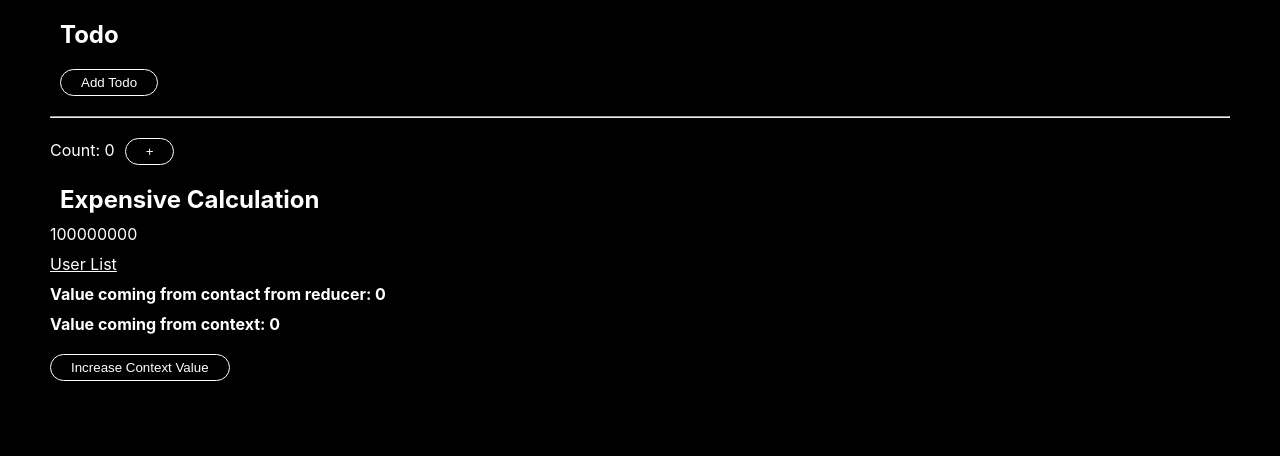
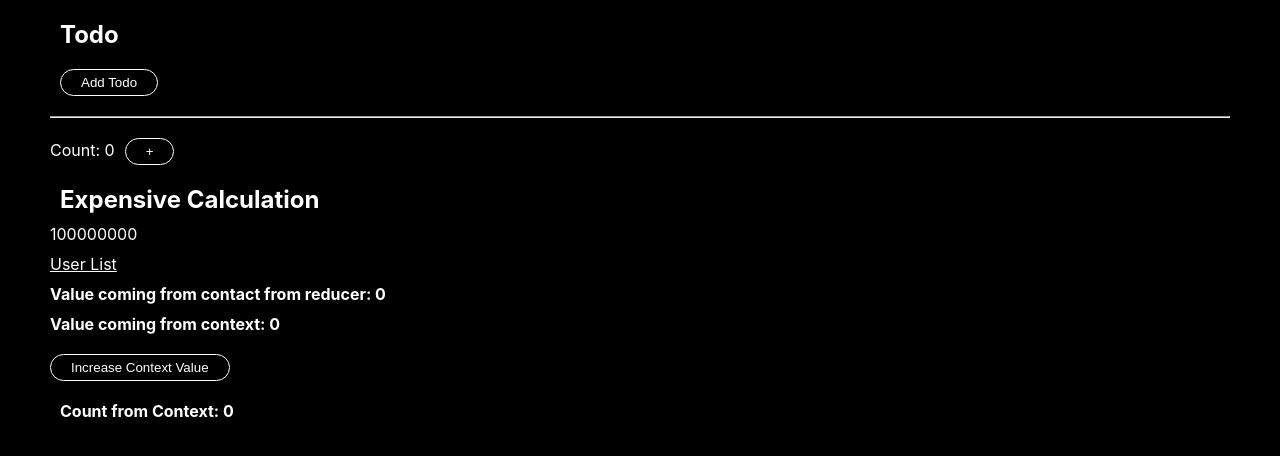
Before and after one commit to Kishan-Kumar-Zalavadia/React-Practice, a React (Create React App) app: page /todo in a window 1280 px wide. Shown: the top 456 px of the page. Built offline with nearby package versions, Linux system fonts and the light colour scheme.

Commit message:
Using useContext in other components without prpos

```diff
--- a/src/components/UserCard.jsx
+++ b/src/components/UserCard.jsx
@@ -1,10 +1,12 @@
-import React from "react";
+import React, { useContext } from "react";
+import { CountContext } from "../context/CountContext";
 
-export default function UserCard({name,email}) {
+export default function UserCard({name}) {
+  const {contextCount, setContextCount} = useContext(CountContext)
   return (
     <div>
+      <h4>Count from Context: {contextCount}</h4>
       <h3>{name}</h3>
-      <p>{email}</p>
     </div>
   );
 }
--- a/src/screens/Todo.jsx
+++ b/src/screens/Todo.jsx
@@ -2,6 +2,7 @@ import React, { useContext, useEffect, useMemo, useState } from "react";
 import { useSelector } from "react-redux";
 import { Link, Navigate } from "react-router-dom";
 import { CountContext } from "../context/CountContext";
+import UserCard from "../components/UserCard";
 
 const expensiveCalculation = (num) => {
   console.log("Calculating...");
@@ -73,6 +74,7 @@ export default function Todo() {
       {/* // * OR */}
       <h4>Value coming from context: {contextCount}</h4>
       <button onClick={contextIncrement}>Increase Context Value</button>
+      <UserCard/>
     </div>
   );
 }
```
